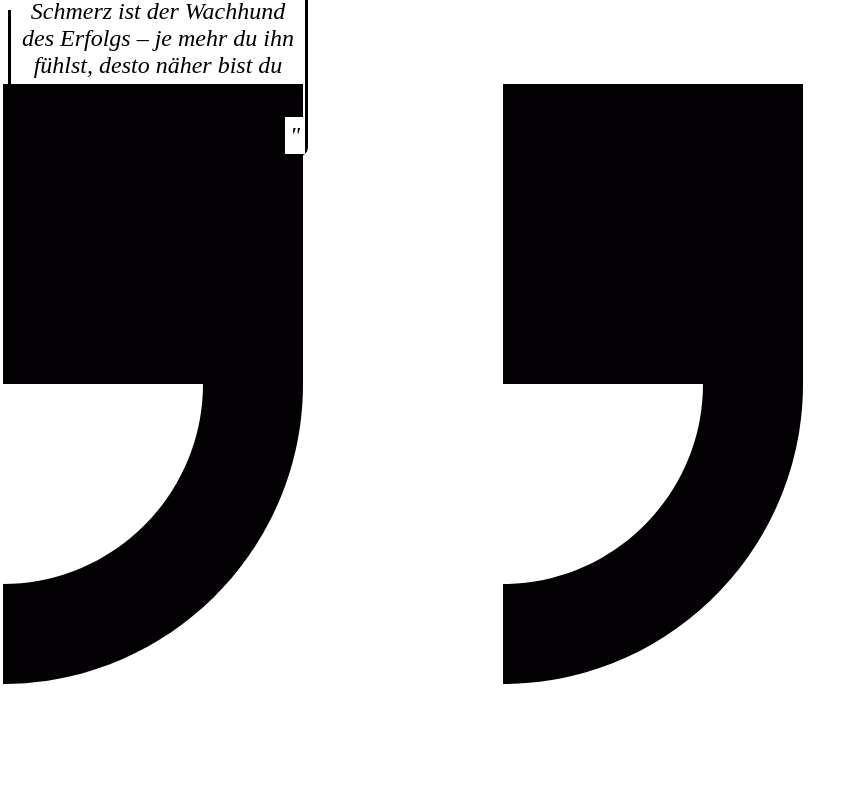
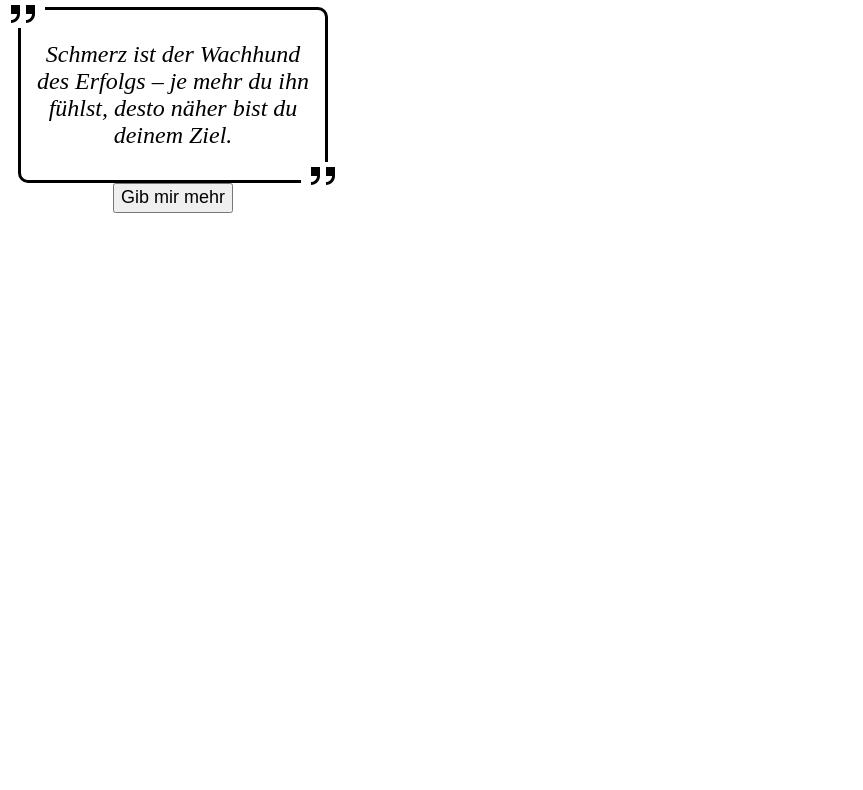
Before and after one commit to marcolindner/googinator-extension, a browser extension: page extension/gogginator.html in a window 1280 px wide. Shown: the part 91-881 px from the top of the page, without its empty margins (0-863 px from the left). After the commit the page ends 800 px from the top, so only its background shows below. Drawn offline with Linux system fonts and the light colour scheme.

Commit message:
Working example and now adding backend api

```diff
--- a/gogginator.html
+++ b/extension/gogginator.html
@@ -14,9 +14,8 @@
         <span class="quote-wrapper">
             <span id="top-left"><img src="assets/double-quotes.svg" alt=""></span>
             <span id="goggins-quotes"></span>
-            <span id="bottom-right">"</span>
+            <span id="bottom-right"><img src="assets/double-quotes.svg" alt=""></span>
         </span>
-        <audio id="audioplayer" controls="controls" src="">Player</audio>
         <button id="gimmemore">Gib mir mehr</button>
     </div>
 
--- a/script.js
+++ b/extension/script.js
@@ -36,15 +36,30 @@ let gogginsAudio = [
 
 var quotesContainer = document.getElementById("goggins-quotes");
 var gimmeMore = document.querySelector("#gimmemore");
-var audioPlayer = document.getElementById("audioplayer");
+// var audioPlayer = document.getElementById("audio-player");
 gimmeMore.addEventListener("click", getQuote);
 // audioPlayer.addEventListener("ended", getQuote);
+
+async function playSound(source = 'audio/quote_0.mp3', volume = 1) {
+    console.log('playSound', source, volume);
+    await createOffscreen();
+    await chrome.runtime.sendMessage({ play: { source, volume } });
+}
+
+// Create the offscreen document if it doesn't already exist
+async function createOffscreen() {
+    if (await chrome.offscreen.hasDocument()) return;
+    await chrome.offscreen.createDocument({
+        url: 'offscreen.html',
+        reasons: ['AUDIO_PLAYBACK'],
+        justification: 'testing' // details for using the API
+    });
+}
 
 function getQuote() {
     let randomNumber = Math.floor(Math.random() * gogginsQuotes.length);
     quotesContainer.innerHTML = gogginsQuotes[randomNumber];
-    audioPlayer.src = gogginsAudio[randomNumber];
-    //audioPlayer.play();
+    playSound(gogginsAudio[randomNumber]);
 }
 
 getQuote();
--- a/styles.css
+++ b/extension/styles.css
@@ -1,6 +1,7 @@
 body {
-    width: 300px;
+    width: 310px;
     height: 280px;
+    padding: 10px;
 }
 
 .quote-wrapper {
@@ -13,15 +14,15 @@ body {
     font-style: italic;
     border: solid 3px #000;
     border-radius: 10px;
-    padding: 6px;
+    padding: 10px;
     position: relative;
+    align-content: center;
 }
 
 #gimmemore {
     font-size: 18px;
     color: #000;
     text-align: center;
-    margin-top: 20px;
     display: block;
     height: 30px;
     margin: 0 auto;
@@ -33,19 +34,33 @@ body {
 
 #top-left {
     position: absolute;
+    display: block;
     top: -10px;
-    left: -10px;
+    left: -20px;
     background-color: #FFF;
-    padding: 2px;
+    padding: 2px 10px;
     border-radius: 2px;
+    width: 24px;
+    height: 24px;
+}
+
+#top-left img {
     width: 24px;
     height: 24px;
 }
 
 #bottom-right {
     position: absolute;
-    bottom: 0;
-    right: 0;
+    bottom: -10px;
+    right: -20px;
     background-color: #FFF;
-    padding: 5px;
+    padding: 2px 10px;
+    border-radius: 2px;
+    width: 24px;
+    height: 24px;
 }
+
+#bottom-right img {
+    width: 24px;
+    height: 24px;
+}
```
Also changed, not shown: extension/offscreen.html (added, +1 -0 lines), extension/offscreen.js (added, +13 -0 lines), backend/function.js (added), extension/assets/double-quotes.svg (renamed from assets/double-quotes.svg), extension/icon.png (renamed from icon.png), extension/manifest.json, 21 other files.
